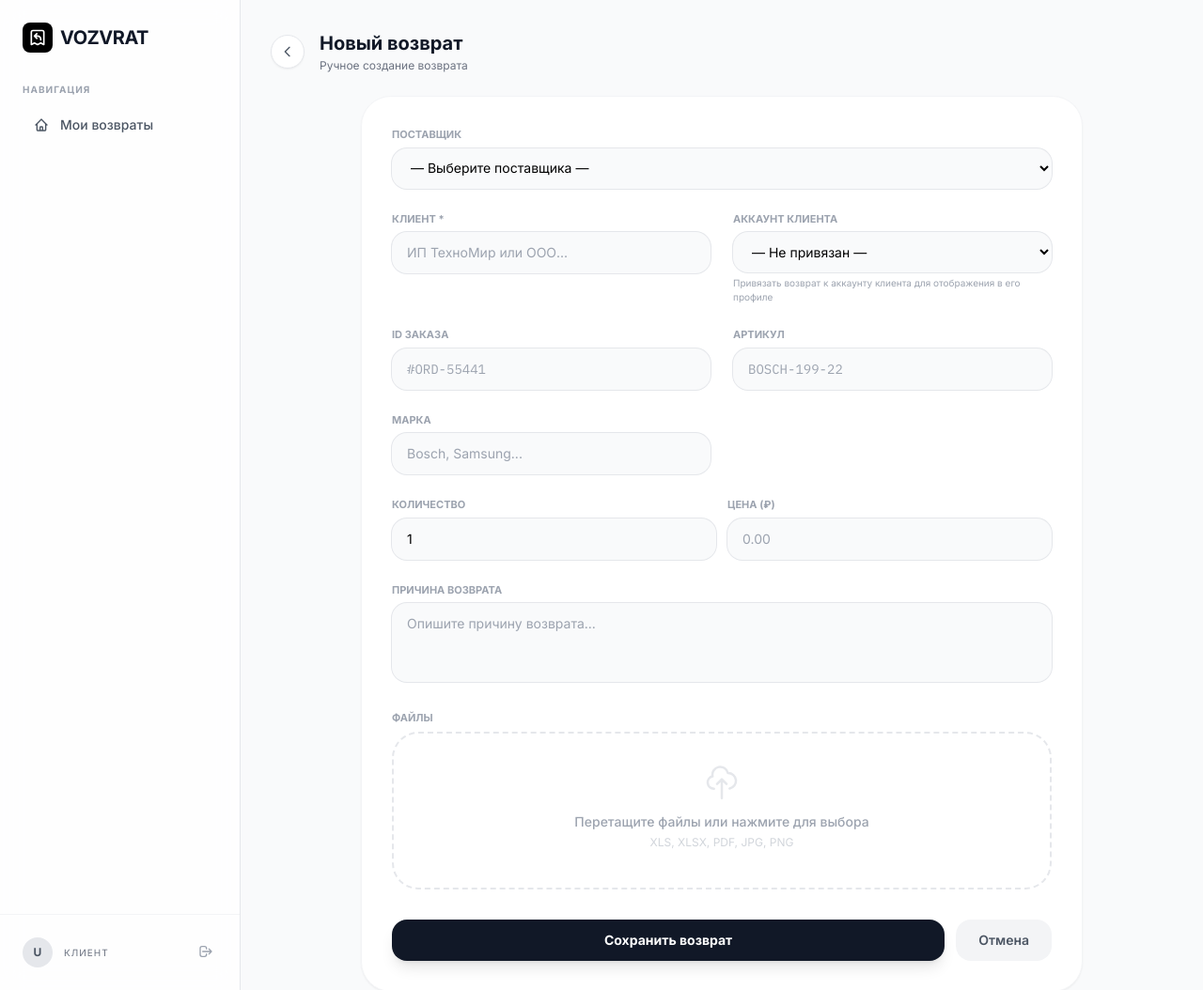
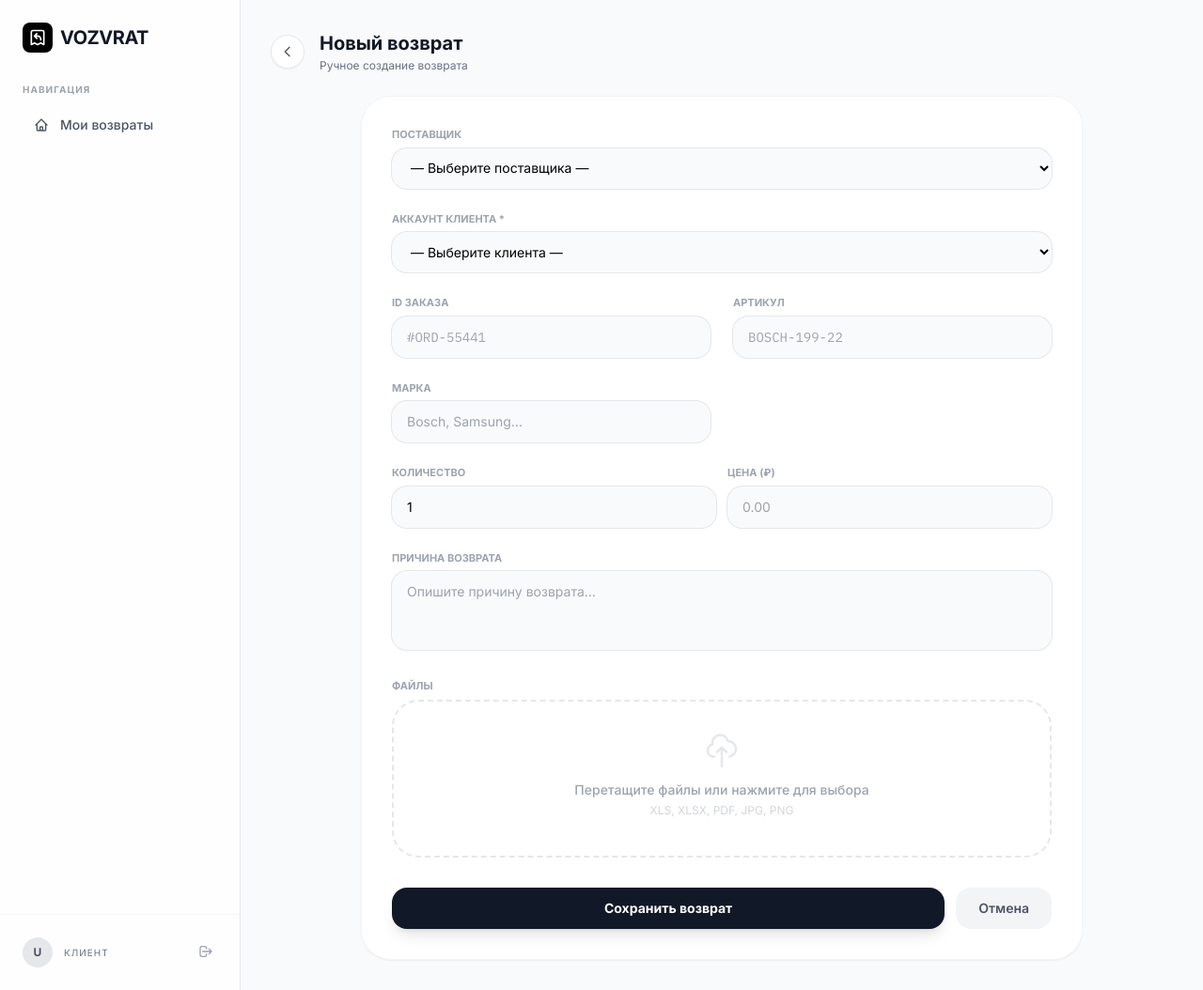
Before and after one commit to andrrrrey/vozvrat, a FastAPI app: template app/templates/refunds/create.html in a window 1280 px wide. Shown: the whole page at 94% size. Run offline with FastAPI, Linux system fonts and the light colour scheme; the template is opened without the code that fills it, so the values that code supplies are empty; some libraries are stand-ins or nearby versions.

Commit message:
fix: remove redundant client name field and fix chat message display
- Remove 'Клиент *' text input from refund creation form; client name
  is now derived from the selected account's full_name (account is required)
- In send_message handler use db.commit() instead of db.flush() so the
  new message is persisted before _load_messages queries it, fixing the
  issue where chat messages only appeared after a page refresh

https://claude.ai/code/session_01PAgmEtgsGkt8BWmhNCKhrm

```diff
--- a/app/routers/messages.py
+++ b/app/routers/messages.py
@@ -94,8 +94,7 @@ async def send_message(
         visibility=visibility,
     )
     db.add(msg)
-    await db.flush()
-    await db.refresh(msg, ["user"])
+    await db.commit()
 
     messages = await _load_messages(refund_id, user.role.value, db)
 
--- a/app/templates/refunds/create.html
+++ b/app/templates/refunds/create.html
@@ -29,23 +29,15 @@
                         </select>
                     </div>
 
-                    <!-- Client Name -->
-                    <div>
-                        <label class="block text-[11px] font-bold text-gray-400 uppercase mb-1.5">Клиент *</label>
-                        <input type="text" name="client_name" required placeholder="ИП ТехноМир или ООО..."
-                            class="w-full bg-gray-50 rounded-2xl px-4 py-3 ring-1 ring-gray-200 focus:ring-2 focus:ring-black focus:outline-none text-sm">
-                    </div>
-
-                    <!-- Client Account Link -->
-                    <div>
-                        <label class="block text-[11px] font-bold text-gray-400 uppercase mb-1.5">Аккаунт клиента</label>
-                        <select name="client_user_id" class="w-full bg-gray-50 rounded-2xl px-4 py-3 ring-1 ring-gray-200 focus:ring-2 focus:ring-black focus:outline-none text-sm">
-                            <option value="">— Не привязан —</option>
+                    <!-- Client Account -->
+                    <div class="md:col-span-2">
+                        <label class="block text-[11px] font-bold text-gray-400 uppercase mb-1.5">Аккаунт клиента *</label>
+                        <select name="client_user_id" required class="w-full bg-gray-50 rounded-2xl px-4 py-3 ring-1 ring-gray-200 focus:ring-2 focus:ring-black focus:outline-none text-sm">
+                            <option value="">— Выберите клиента —</option>
                             {% for c in clients %}
                             <option value="{{ c.id }}">{{ c.full_name }} ({{ c.email }})</option>
                             {% endfor %}
                         </select>
-                        <p class="text-[10px] text-gray-400 mt-1">Привязать возврат к аккаунту клиента для отображения в его профиле</p>
                     </div>
 
                     <!-- Order ID -->
```
Also changed, not shown: app/routers/refunds.py (+10 -4 lines).
